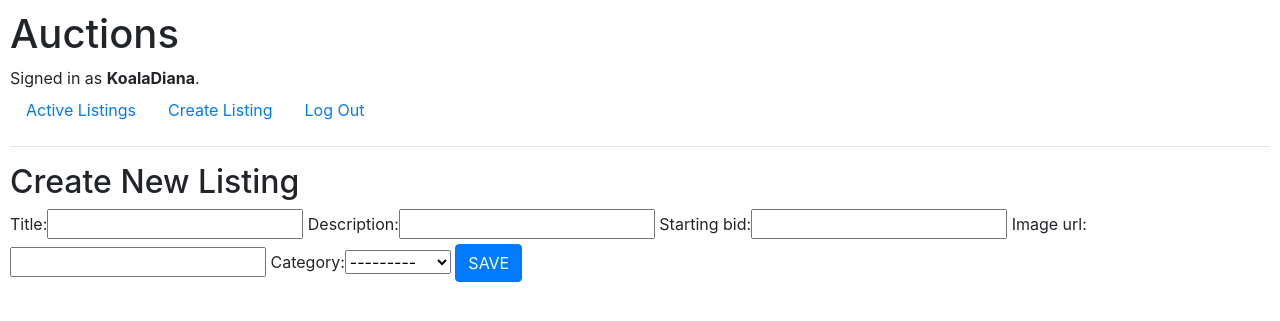
After one commit to DianaCapellino/commerce, a Django app: page /create_listing in a window 1280 px wide. The commit adds this page. Shown: the top 321 px of the page. Run offline with Django 3.2, Linux system fonts and the light colour scheme; a user stored in the database is signed in; some libraries are stand-ins or nearby versions.

Commit message:
Listing form added and working

```diff
--- a/auctions/models.py
+++ b/auctions/models.py
@@ -1,13 +1,57 @@
 from django.contrib.auth.models import AbstractUser
 from django.db import models
 import django.utils.timezone
+from django.forms import ModelForm
 
+CATEGORIES = [
+    ("1", "Toys"),
+    ("2", "Fashion"),
+    ("3", "Electronics"),
+    ("4", "Home"),
+    ("5", "Pets"),
+    ("6", "Others")
+]
+
+def user_directory_path(instance, filename):
+    # file will be uploaded to MEDIA_ROOT/user_<id>/<filename>
+    return 'user_{0}/{1}'.format(instance.user.id, filename)
 
 class User(AbstractUser):
-    birthday = models.DateTimeField(default=django.utils.timezone.now, verbose_name='date of birth')
+    birthday = models.DateTimeField(blank=True, null=True)
 
     def __str__(self):
         return f"{self.username}: {self.first_name} {self.last_name}"
 
-#class Listing(models.Model):
-#    id = models.
+class Listing(models.Model):
+    title = models.CharField(max_length=64)
+    description = models.CharField(max_length=512)
+    starting_bid = models.FloatField()
+    image_url = models.SlugField(max_length=150, default=None)
+    category = models.CharField(max_length=64, choices=CATEGORIES)
+    user = models.ForeignKey(User, on_delete=models.CASCADE, related_name="owner_user")
+    starting_date = models.DateTimeField(default=django.utils.timezone.now, verbose_name='starting date')
+    closing_date = models.DateTimeField(default=django.utils.timezone.now, verbose_name='closing date')
+    is_closed = models.BooleanField(default=False)
+
+    def __str__(self):
+        return f"{self.title}"
+
+class ListingForm(ModelForm):
+    class Meta:
+        model = Listing
+        fields = [
+            'title',
+            'description',
+            'starting_bid',
+            'image_url',
+            'category'
+        ]
+
+class Bid(models.Model):
+    pass
+
+class Comment(models.Model):
+    pass
+
+class Watchlist(models.Model):
+    pass
--- a/auctions/templates/auctions/layout.html
+++ b/auctions/templates/auctions/layout.html
@@ -22,6 +22,9 @@
             </li>
             {% if user.is_authenticated %}
                 <li class="nav-item">
+                    <a class="nav-link" href="{% url 'create_listing' %}">Create Listing</a>
+                </li>
+                <li class="nav-item">
                     <a class="nav-link" href="{% url 'logout' %}">Log Out</a>
                 </li>
             {% else %}
--- /dev/null
+++ b/auctions/templates/auctions/new_listing.html
@@ -0,0 +1,12 @@
+{% extends "auctions/layout.html" %}
+
+{% block body %}
+    <h2>Create New Listing</h2>
+
+    <form action="{% url 'create_listing' %}" method="post">
+        {% csrf_token %}
+        {{ form }}
+        <input class="btn btn-primary" type="submit" value="SAVE">
+        <input type="hidden" name="user_id" value="{{ user.id }}" />
+    </form>
+{% endblock %}
--- a/auctions/urls.py
+++ b/auctions/urls.py
@@ -6,5 +6,6 @@ urlpatterns = [
     path("", views.index, name="index"),
     path("login", views.login_view, name="login"),
     path("logout", views.logout_view, name="logout"),
-    path("register", views.register, name="register")
+    path("register", views.register, name="register"),
+    path("create_listing", views.create_listing, name="create_listing")
 ]
--- a/auctions/views.py
+++ b/auctions/views.py
@@ -3,12 +3,16 @@ from django.db import IntegrityError
 from django.http import HttpResponse, HttpResponseRedirect
 from django.shortcuts import render
 from django.urls import reverse
-
-from .models import User
+from django.contrib.auth.decorators import login_required
+from datetime import datetime, timedelta
+from .models import User, Listing, Bid, Comment, Watchlist, ListingForm
 
 
+# Default page with the listings
 def index(request):
-    return render(request, "auctions/index.html")
+    return render(request, "auctions/index.html", {
+        "listings": Listing.objects.all()
+    })
 
 
 def login_view(request):
@@ -63,3 +67,24 @@ def register(request):
         return HttpResponseRedirect(reverse("index"))
     else:
         return render(request, "auctions/register.html")
+
+@login_required
+def create_listing(request):
+    if request.method == "POST":
+
+        form = ListingForm(request.POST)
+
+        if form.is_valid():
+            new_listing = form.save(commit=False)
+            new_listing.user_id = request.POST["user_id"]
+            new_listing.save()
+            form.save_m2m()
+            return HttpResponseRedirect(reverse("index"))
+        else:
+            return render(request, "auctions/new_listing.html", {
+                "form": listing
+            })
+    else:
+        return render(request, "auctions/new_listing.html", {
+            "form": ListingForm()
+        })
```
Also changed, not shown: auctions/templates/auctions/index.html (+6 -1 lines), auctions/migrations/0003_bid_comment_watchlist_alter_user_birthday_listing.py (added), auctions/migrations/0004_alter_listing_is_closed.py (added), auctions/migrations/0005_rename_user_id_listing_user_alter_listing_image_url_and_more.py (added), auctions/migrations/0006_alter_listing_category_alter_user_birthday.py (added), auctions/migrations/0007_alter_listing_image_url.py (added), auctions/migrations/0008_alter_listing_image_url.py (added), db.sqlite3.
